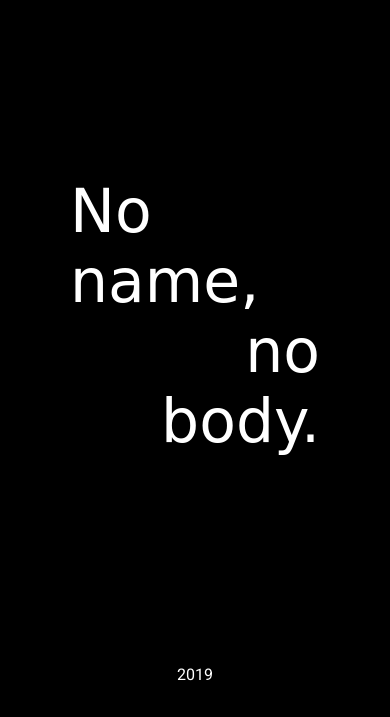
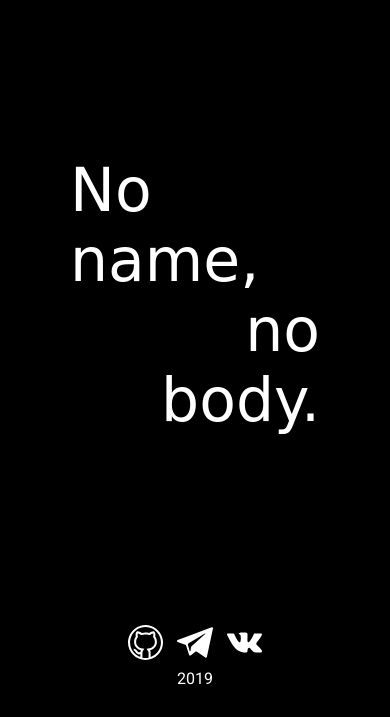
Before and after one commit to Pesthaf/HomePage, a PHP site: page / in a window 390 px wide. Shown: the part 127-844 px from the top of the page. Run offline with PHP 8.4, Linux system fonts and the light colour scheme; some web fonts are replaced.

Commit message:
Was added footer with social links

```diff
--- a/index.php
+++ b/index.php
@@ -17,7 +17,12 @@
 	<p class="slogan second_line">no body.</p>
   </div>
   <footer>
-    <?= date('Y').PHP_EOL ?>
+    <div class="contacts">
+	  <div class="icon"><a href="https://github.com/duchichchan" target="_blank"><img src="/res/github.svg" width="100%" height="100%"/></a></div>
+	  <div class="icon"><a href="tg://resolve?domain=duchich_chan"><img src="/res/telegram.svg" width="100%" height="100%"/></a></div>
+	  <div class="icon"><a href="https://vk.com/poolwhirl" target="_blank"><img src="/res/vk.svg" width="100%" height="100%"/></a></div>
+	</div>
+    <div class="year"><?= date('Y').PHP_EOL ?></div>
   </footer>
 <!-- Yandex.Metrika counter -->
 <noscript><div><img src="https://mc.yandex.ru/watch/51709358" style="position:absolute; left:-9999px;" alt="" /></div></noscript>
--- a/style.css
+++ b/style.css
@@ -22,14 +22,14 @@ header {
   display: flex;
   flex-direction: column;
   justify-content: center;
-  height: 75%;
+  height: 70%;
   width: 250px;
   margin: 0 auto;
 }
 footer {
   font-family: 'Roboto', sans-serif;
   font-size: 16px;
-  height: 10%;
+  height: 15%;
   display: flex;
   flex-direction: column;
   justify-content: center;
@@ -39,6 +39,11 @@ footer {
   font-family: 'Charm', cursive;
   font-size: 60px;
   margin: 0 0;
+}
+.icon {
+  display: inline-block;
+  margin: 5px;
+  width: 3%;
 }
 .first_line {
   animation-name: slideRight;
@@ -84,22 +89,14 @@ footer {
   }
 }
 
-/*@media only screen and (max-width: 600px) {
-  .first_line {
-    padding-left: 10%;
-  }
-
-  .second_line {
-    padding-right: 10%;
+@media only screen and (max-width: 600px) {
+  .icon {
+    width: 9%;
   }
 }
 
 @media screen and (min-width: 601px) and (max-width: 1080px) {
-  .first_line {
-    padding-left: 30%;
+  .icon {
+    width: 6%;
   }
-
-  .second_line {
-    padding-right: 30%;
-  }
-} */
+}
```
